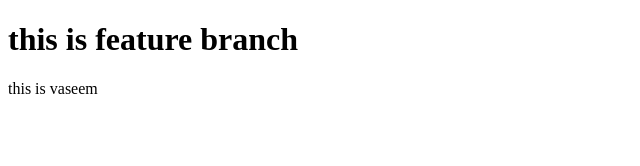
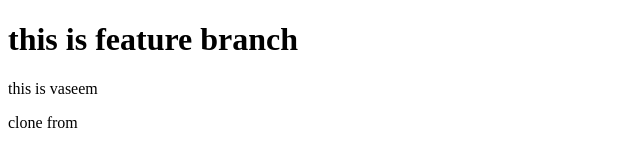
Before and after one commit to vaseemva/learning-git, a plain HTML site: page hey.html in a window 1280 px wide. Shown: the full height of the page, 0-640 px from the left. Drawn offline with Linux system fonts and the light colour scheme.

Commit message:
hey modified

```diff
--- a/hey.html
+++ b/hey.html
@@ -9,5 +9,6 @@
 <body>
     <h1>this is feature branch</h1>
     <p>this is vaseem</p>
+    <p>clone from </p>
 </body>
 </html>
```
